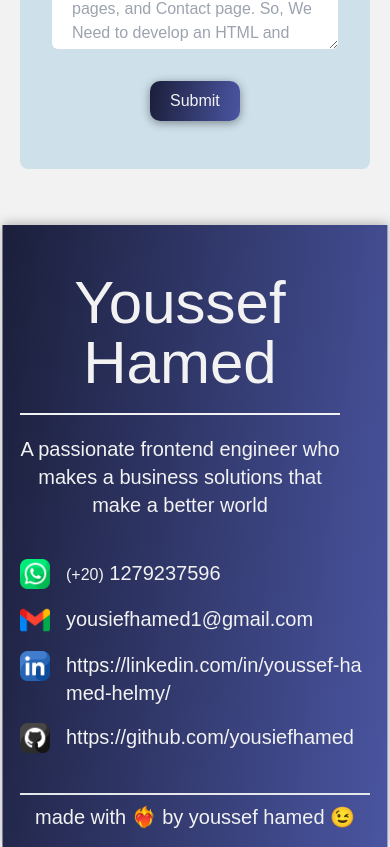
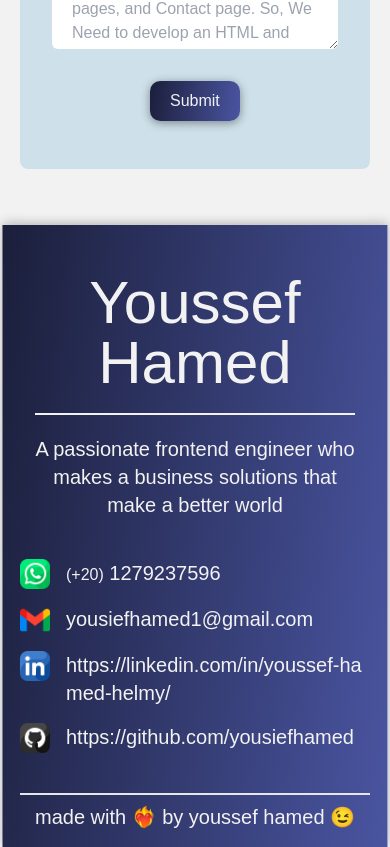
Before and after one commit to yusuf-mahran/yusuf-mahran-portfolio, a Next.js app: page / in a window 390 px wide. Shown: the part 8499-9346 px from the top of the page. Built offline with nearby package versions, Linux system fonts and the light colour scheme; no server answers; a web font is replaced by a local one.

Commit message:
fixing grid issue in footer

```diff
--- a/src/app/components/Footer.jsx
+++ b/src/app/components/Footer.jsx
@@ -8,7 +8,7 @@ const ruthie = Ruthie({ subsets: ["latin"], weight: "400" });
 export default function Footer() {
   return (
     <footer className="mt-12 bg-screen bg-gradient w-full md:px-12 px-5 pt-12 pb-2 grid md:grid-cols-12 grid-cols-1 gap-10">
-      <div className="w-full md:col-span-5 flex flex-col justify-center items-center text-center gap-5 max-w-80">
+      <div className="w-full md:col-span-5 flex flex-col justify-center items-center text-center gap-5 max-w-80 md:justify-self-stretch justify-self-center">
         <h3 className={`${ruthie.className} text-6xl`}>Youssef Hamed</h3>
         <Line width="100%" />
         <Para color="color-light-gray">
```
